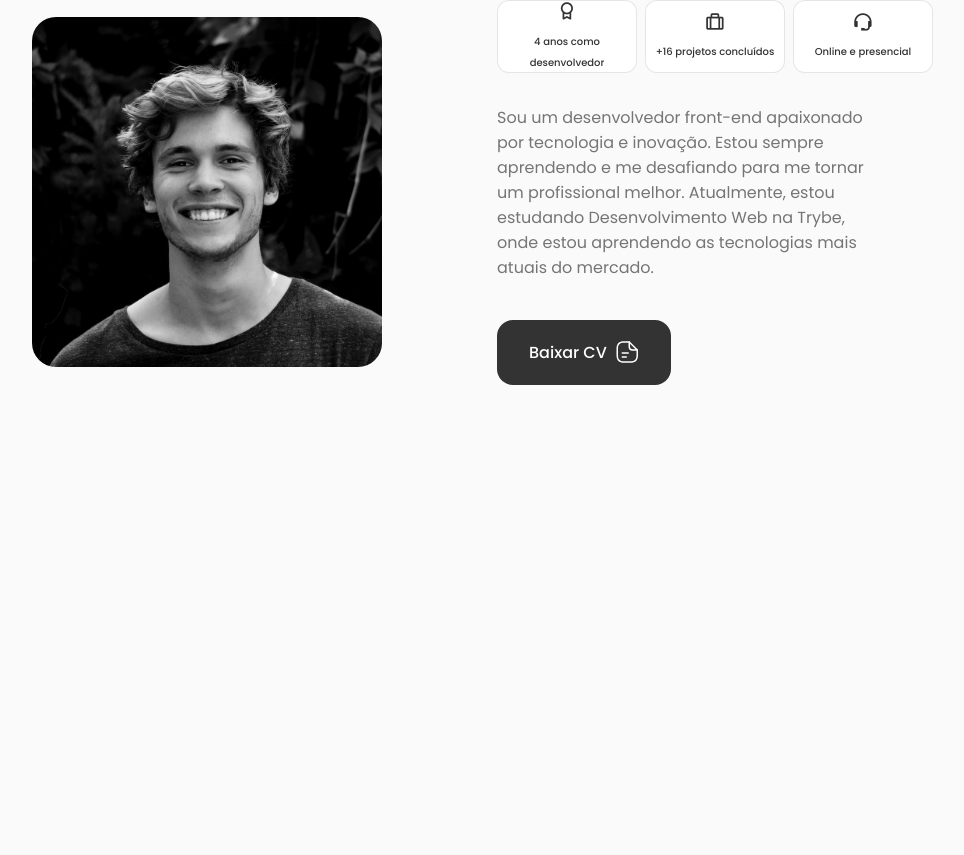
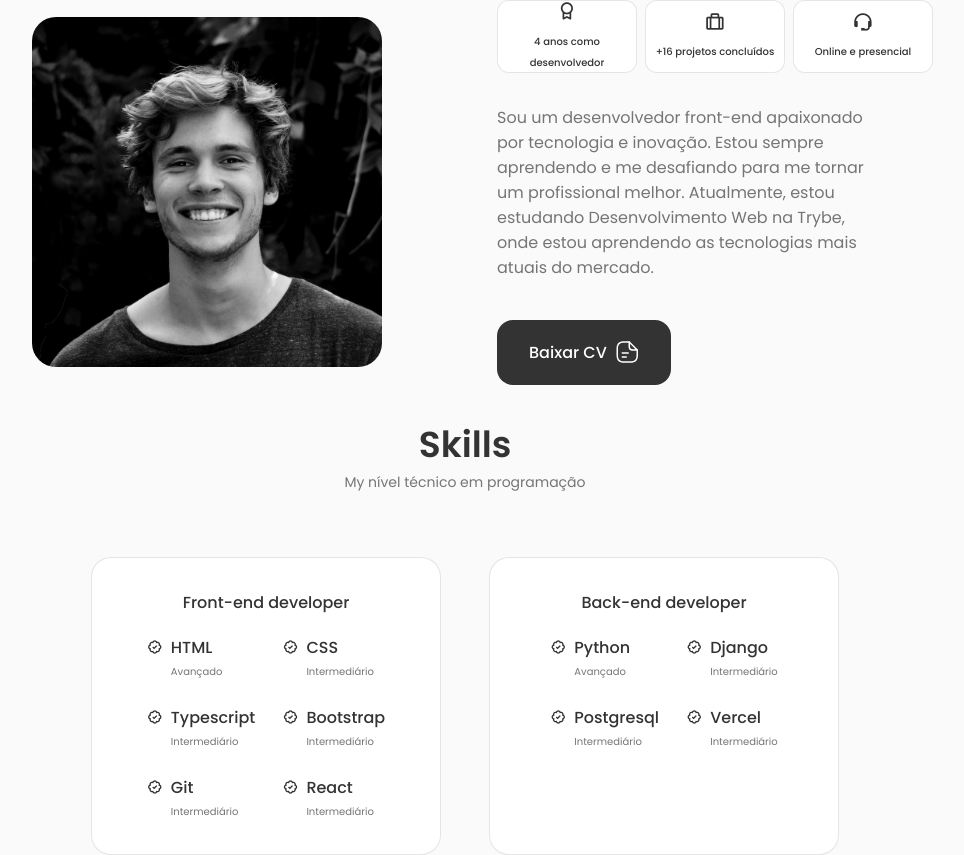
Before and after one commit to fandredev/portfolio, a React (Vite) app: page / in a window 1280 px wide. Shown: the part 909-1764 px from the top of the page, without its empty margins (175-1139 px from the left). Before the commit the page ends 1326 px from the top, so only its background shows below. Built offline with nearby package versions, Linux system fonts and the light colour scheme.

Commit message:
refactor: update App component to include Skills component

```diff
--- a/src/App.tsx
+++ b/src/App.tsx
@@ -1,6 +1,7 @@
 import About from './components/about';
 import Header from './components/header';
 import Home from './components/home';
+import Skills from './components/skills';
 
 export default function Portfolio() {
   return (
@@ -9,6 +10,7 @@ export default function Portfolio() {
       <main className="main">
         <Home />
         <About />
+        <Skills />
       </main>
     </>
   );
--- /dev/null
+++ b/src/components/skills/Backend.tsx
@@ -0,0 +1,35 @@
+type BackendNameSkills = 'Python' | 'Django' | 'Postgresql' | 'Vercel';
+
+interface BackendSkills {
+  name: BackendNameSkills;
+  level: string;
+}
+
+const languagesAndTools: BackendSkills[] = [
+  { name: 'Python', level: 'Avançado' },
+  { name: 'Django', level: 'Intermediário' },
+  { name: 'Postgresql', level: 'Intermediário' },
+  { name: 'Vercel', level: 'Intermediário' },
+];
+
+export default function Backend() {
+  return (
+    <div className="skills__content">
+      <h3 className="skills__title">Back-end developer</h3>
+      <div className="skills__box">
+        <div className="skills__group">
+          {languagesAndTools.map((skill) => (
+            <div className="skills__data" key={skill.name}>
+              <i className="bx bx-badge-check"></i>
+
+              <div>
+                <h3 className="skills__name">{skill.name}</h3>
+                <span className="skills__level">{skill.level}</span>
+              </div>
+            </div>
+          ))}
+        </div>
+      </div>
+    </div>
+  );
+}
--- /dev/null
+++ b/src/components/skills/Frontend.tsx
@@ -0,0 +1,43 @@
+type FrontendNameSkills =
+  | 'HTML'
+  | 'CSS'
+  | 'Typescript'
+  | 'Bootstrap'
+  | 'Git'
+  | 'React';
+
+interface FrontendSkills {
+  name: FrontendNameSkills;
+  level: string;
+}
+
+const languagesAndTools: FrontendSkills[] = [
+  { name: 'HTML', level: 'Avançado' },
+  { name: 'CSS', level: 'Intermediário' },
+  { name: 'Typescript', level: 'Intermediário' },
+  { name: 'Bootstrap', level: 'Intermediário' },
+  { name: 'Git', level: 'Intermediário' },
+  { name: 'React', level: 'Intermediário' },
+];
+
+export default function Frontend() {
+  return (
+    <div className="skills__content">
+      <h3 className="skills__title">Front-end developer</h3>
+      <div className="skills__box">
+        <div className="skills__group">
+          {languagesAndTools.map((skill) => (
+            <div className="skills__data" key={skill.name}>
+              <i className="bx bx-badge-check"></i>
+
+              <div>
+                <h3 className="skills__name">{skill.name}</h3>
+                <span className="skills__level">{skill.level}</span>
+              </div>
+            </div>
+          ))}
+        </div>
+      </div>
+    </div>
+  );
+}
--- /dev/null
+++ b/src/components/skills/index.tsx
@@ -0,0 +1,16 @@
+import Backend from './Backend';
+import Frontend from './Frontend';
+import './skills.css';
+
+export default function Skills() {
+  return (
+    <section className="skills" id="skills">
+      <h2 className="section__title">Skills</h2>
+      <span className="section__subtitle">My nível técnico em programação</span>
+      <div className="skills__container container grid">
+        <Frontend />
+        <Backend />
+      </div>
+    </section>
+  );
+}
--- /dev/null
+++ b/src/components/skills/skills.css
@@ -0,0 +1,77 @@
+.skills__container {
+  grid-template-columns: repeat(2, 350px);
+  column-gap: 3rem;
+  justify-content: center;
+}
+
+.skills__content {
+  background-color: var(--container-color);
+  border: 1px solid rgba(0,0,0,0.1);
+  padding: 2rem 4rem;
+  border-radius: 1.25rem
+}
+.skills__title {
+  font-size: var(--normal-font-size);
+  font-weight: var(--font-medium);
+  text-align: center;
+  margin-bottom: var(--mb-1-5);
+}
+.skills__box {
+  display: flex;
+  justify-content: center;
+  column-gap: 2.5rem;
+}
+
+.skills__group {
+  display: grid;
+  grid-template-columns: max-content 1fr;
+  gap: 1.7rem
+}
+
+.skills__data{
+  display: flex;
+  column-gap: 0.5rem
+}
+
+.skills .bx-badge-check {
+  font-size: 1rem;
+  color: var(--title-color)
+}
+.skills__name {
+  font-size: var(--normal-font-size);
+  font-weight: var(--font-medium);
+  line-height: 18px;
+}
+
+.skills__level {
+  font-size: var(--tiny-font-size);
+}
+
+
+@media screen and (max-width: 992px) {
+  .skills__container {
+    grid-template-columns: max-content;
+    row-gap: 2rem;
+  }
+
+}
+@media screen and (max-width: 576px) {
+  .skills__container {
+    grid-template-columns: 1fr;
+  }
+  .skills__content {
+    padding: 1.5rem
+  }
+
+}
+
+
+@media screen and (max-width: 350px) {
+  .skills__box {
+    column-gap: 1.25rem;
+  }
+
+  .skills__name {
+    font-size: var(--small-font-size);
+  }
+}
```
Also changed, not shown: src/components/informations/informations.css (deleted).
